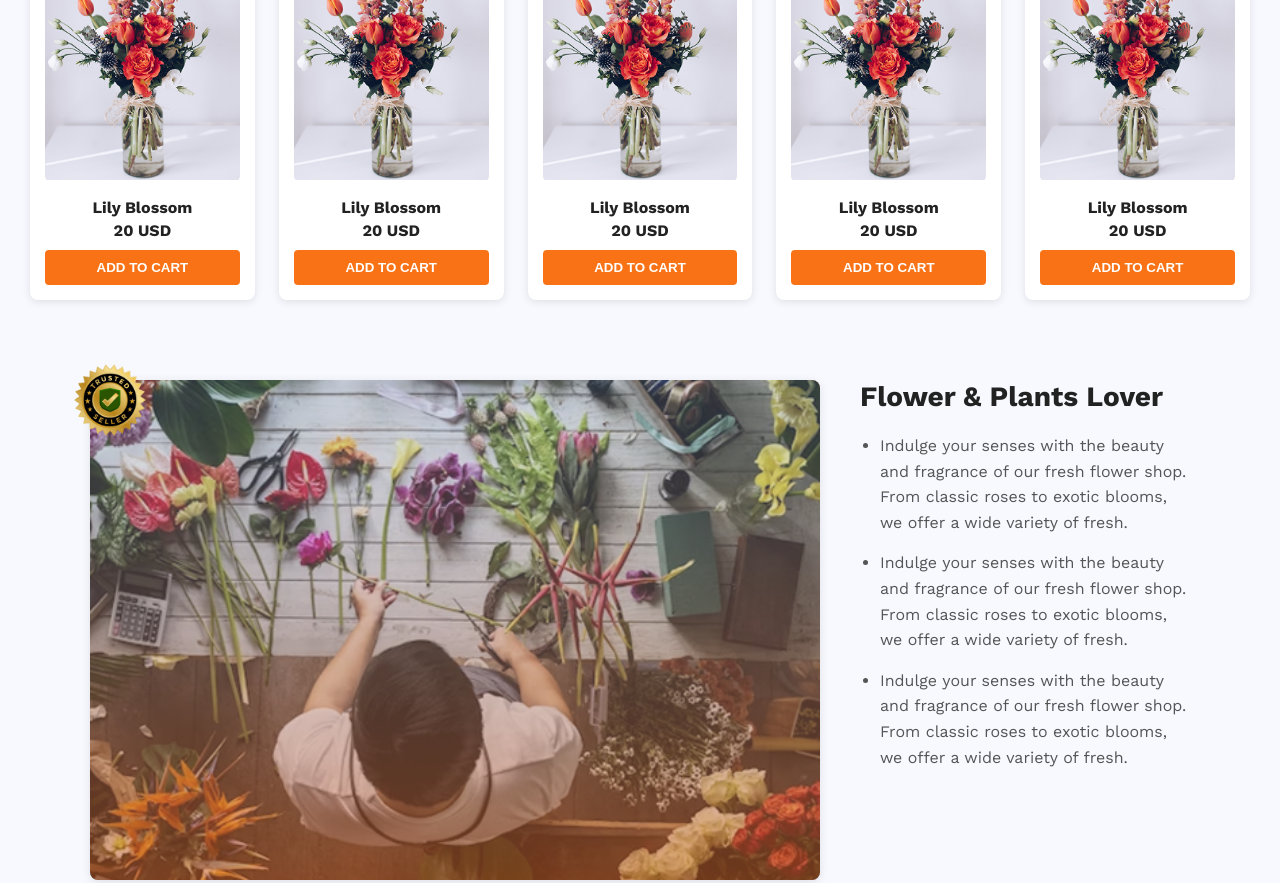
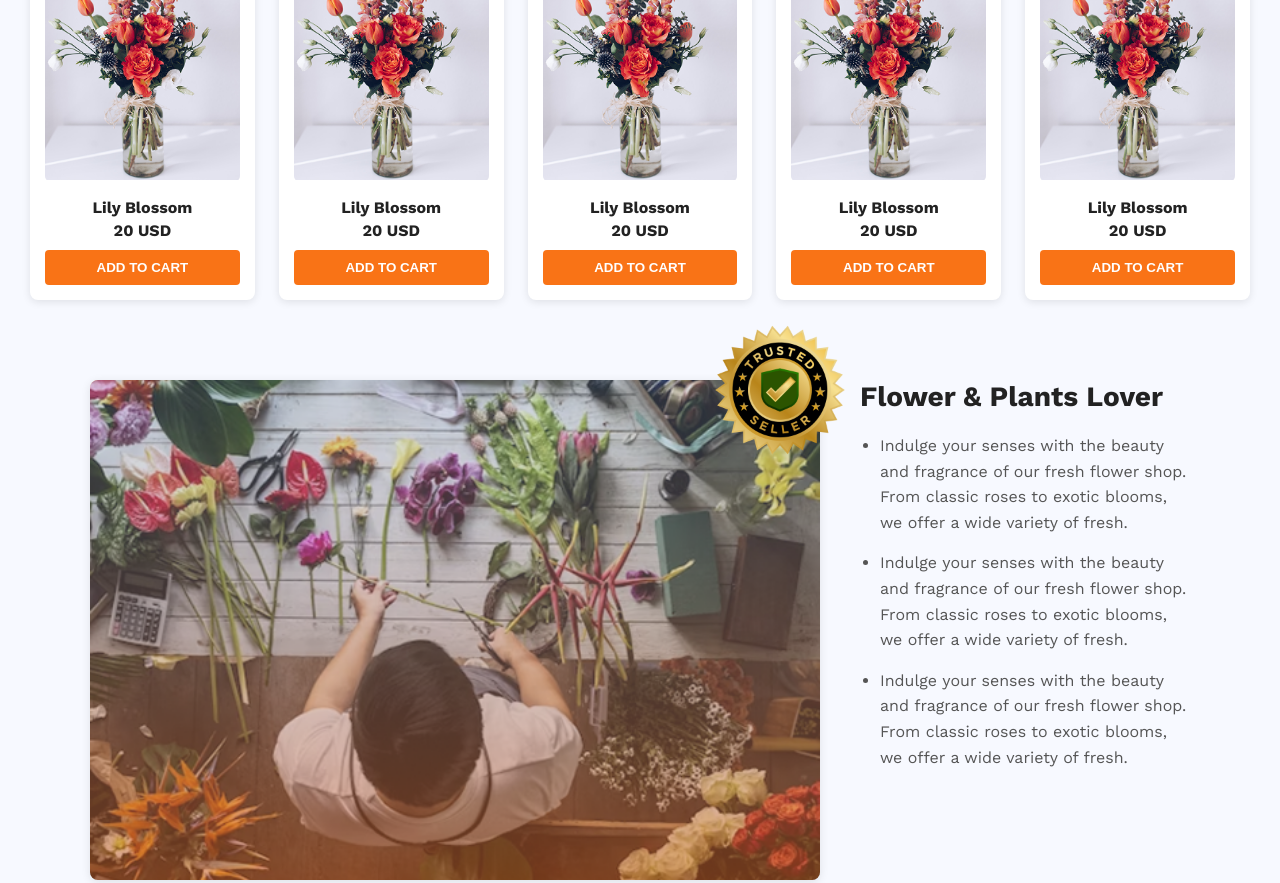
Before and after one commit to Evan668-bilp/ph-assingment-02, a plain HTML site: page index.html in a window 1280 px wide. Shown: the part 1143-2026 px from the top of the page. Drawn offline with nearby package versions, Linux system fonts and the light colour scheme.

Commit message:
5th commit

```diff
--- a/styles/style.css
+++ b/styles/style.css
@@ -246,9 +246,11 @@ body {
 
 .badge {
   position: absolute;
-  top: -30px;
-  left: -30px;
-  width: 100px;
+  top: -80px;
+  right: -50px;
+  width: 180px;
+
+
   z-index: 1;
 }
 
```
